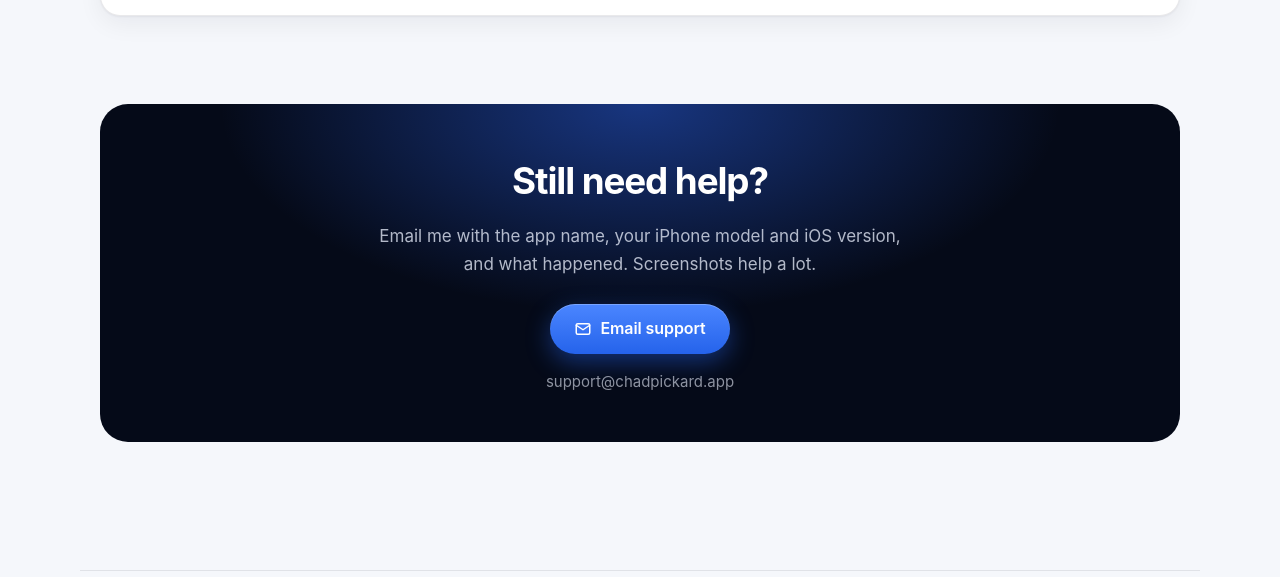
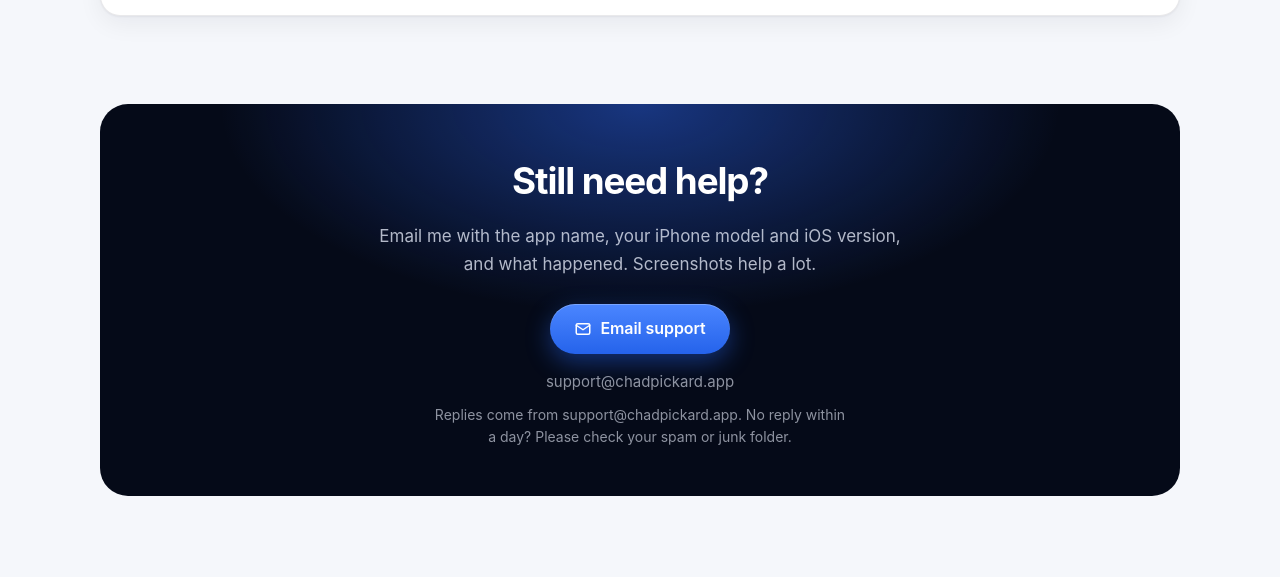
Before and after one commit to cpickard2790/cpickard2790.github.io, a plain HTML site: page index.html in a window 1280 px wide. Shown: the part 3807-4384 px from the top of the page. Drawn offline with Linux system fonts and the light colour scheme.

Commit message:
Contact: say replies come from support@ and to check spam
Co-Authored-By: Claude Opus 5.5 <noreply@anthropic.com>

```diff
--- a/assets/site.css
+++ b/assets/site.css
@@ -243,6 +243,7 @@ details[open] > summary::after { transform: rotate(-135deg) translate(-2px, -2px
 .contact h2 { margin: 0; font-size: clamp(1.7rem, 4vw, 2.3rem); letter-spacing: -.03em; color: #fff; }
 .contact p { max-width: 32em; margin: 12px auto 26px; color: rgba(233, 238, 251, .76); }
 .contact .addr { display: block; margin-top: 16px; font-size: 15px; color: rgba(233, 238, 251, .6); }
+.contact .note { display: block; max-width: 30em; margin: 10px auto 0; font-size: 14px; color: rgba(233, 238, 251, .6); }
 
 /* ---------- Footer ---------- */
 
--- a/index.html
+++ b/index.html
@@ -375,6 +375,7 @@
           Email support
         </a>
         <span class="addr">support@chadpickard.app</span>
+        <span class="note">Replies come from support@chadpickard.app. No reply within a day? Please check your spam or junk folder.</span>
       </div>
     </div>
   </section>
```
